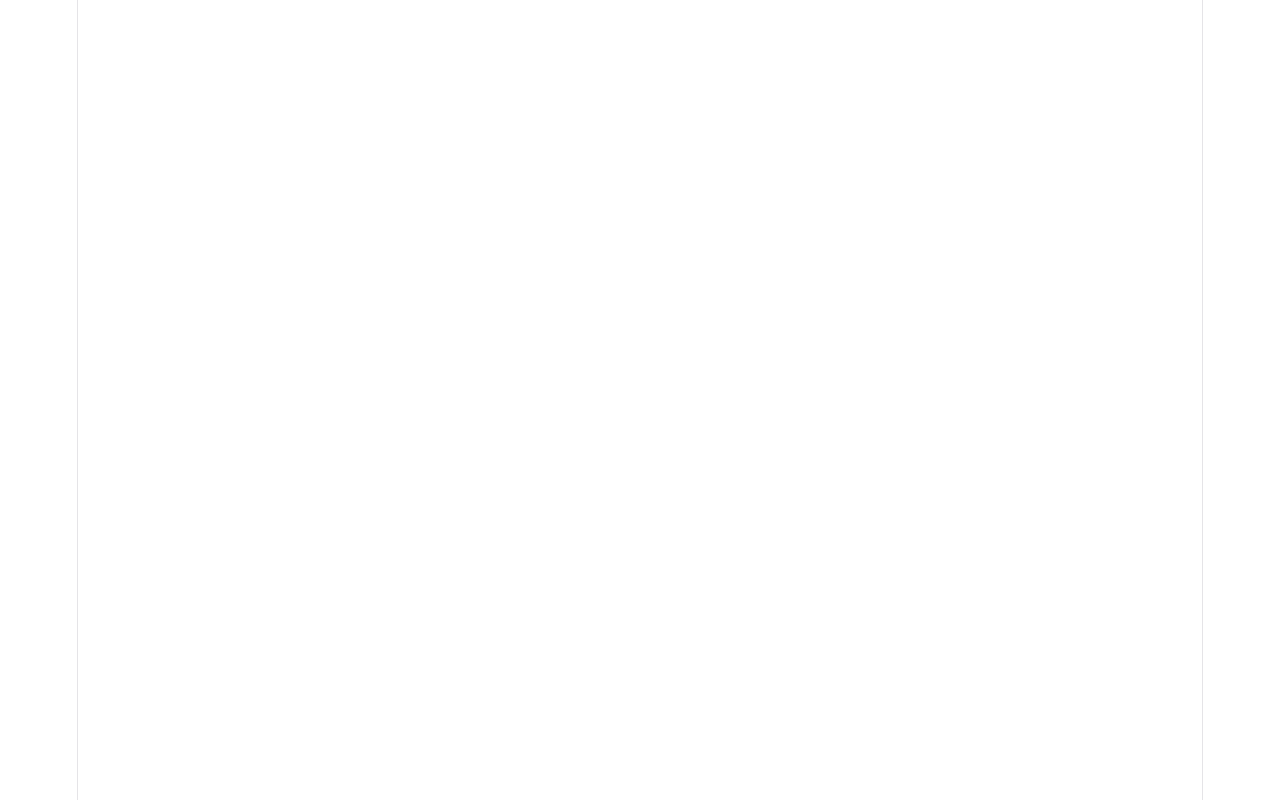
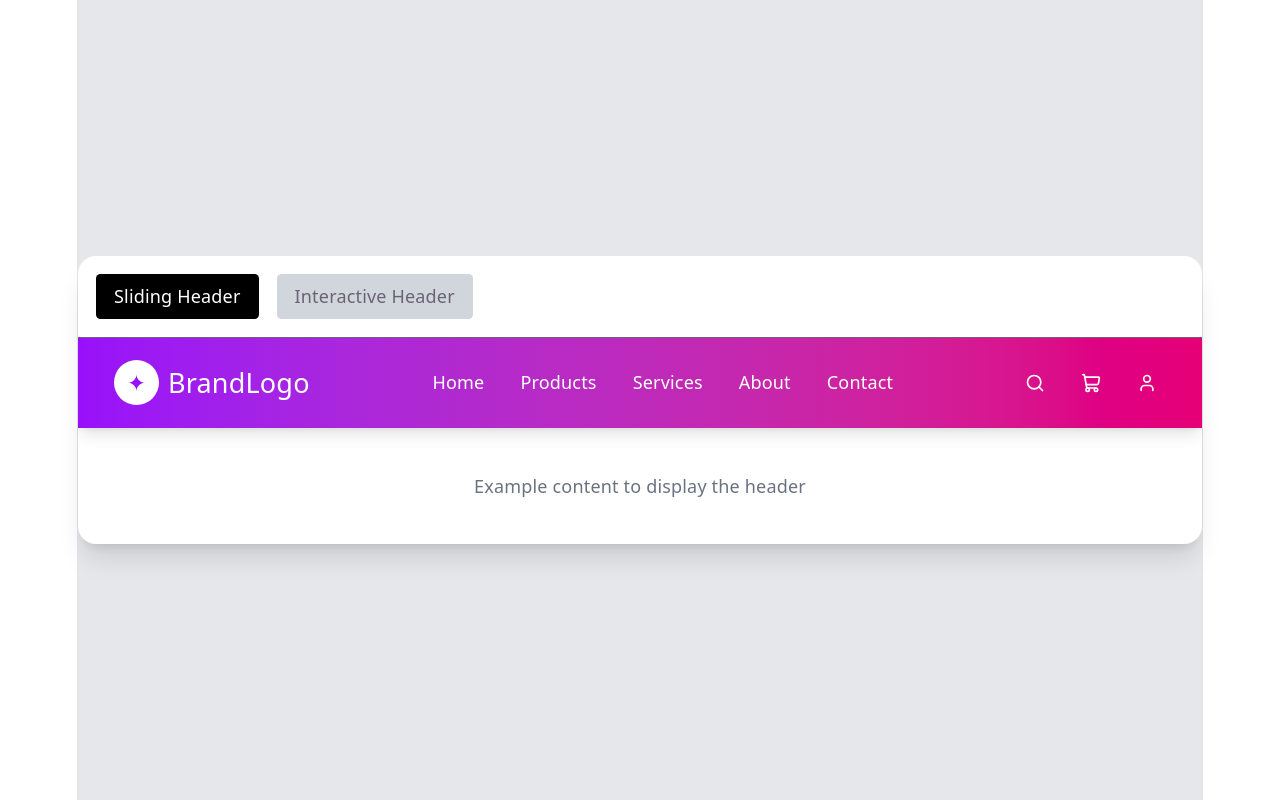
Before and after one commit to faidrn/HeaderLab, a React (Vite) app: page / in a window 1280 px wide. Built offline with nearby package versions, Linux system fonts and the light colour scheme.

Commit message:
refactor(showcase): improve HeaderShowcase structure and content
- Update HeaderShowcase for better organization and readability
- Apply minor UI/logic improvements to showcase rendering

```diff
--- a/src/pages/HeaderShowcase.jsx
+++ b/src/pages/HeaderShowcase.jsx
@@ -3,6 +3,39 @@ import ShowcaseLayout from "../Layouts/ShowcaseLayout";
 import { SlidingHeader, InteractiveHeader } from "../components/headers";
 
 
-const HeaderShowcase = () => {};
+const HeaderShowcase = () => {
+    const [active, setActive] = useState("sliding");
+
+    return (
+        <ShowcaseLayout>
+            <div
+                className="p-4 border-b flex gap-4"
+            >
+                <button
+                    onClick={() => setActive("sliding")}
+                    className="px-4 py-2 bg-black text-white rounded"
+                >
+                    Sliding Header
+                </button>
+
+                <button
+                    onClick={() => setActive("interactive")}
+                    className="px-4 py-2 bg-gray-300 rounded"
+                >
+                    Interactive Header
+                </button>
+            </div>
+
+            {active === "sliding" && <SlidingHeader />}
+            {active === "interactive" && <InteractiveHeader />}
+
+            <div
+                className="p-10 text-center text-gray-500"
+            >
+                Example content to display the header
+            </div>
+        </ShowcaseLayout>
+    );
+};
 
 export default HeaderShowcase;
```
